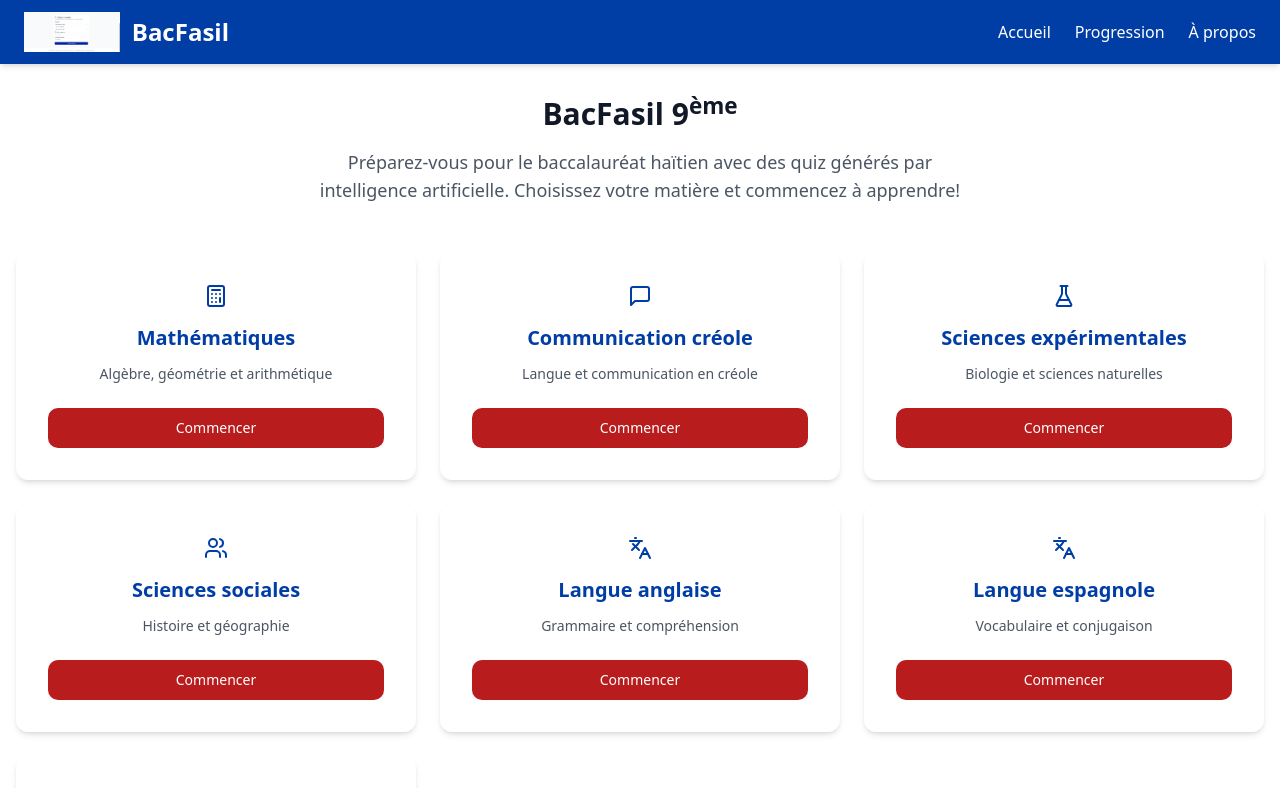
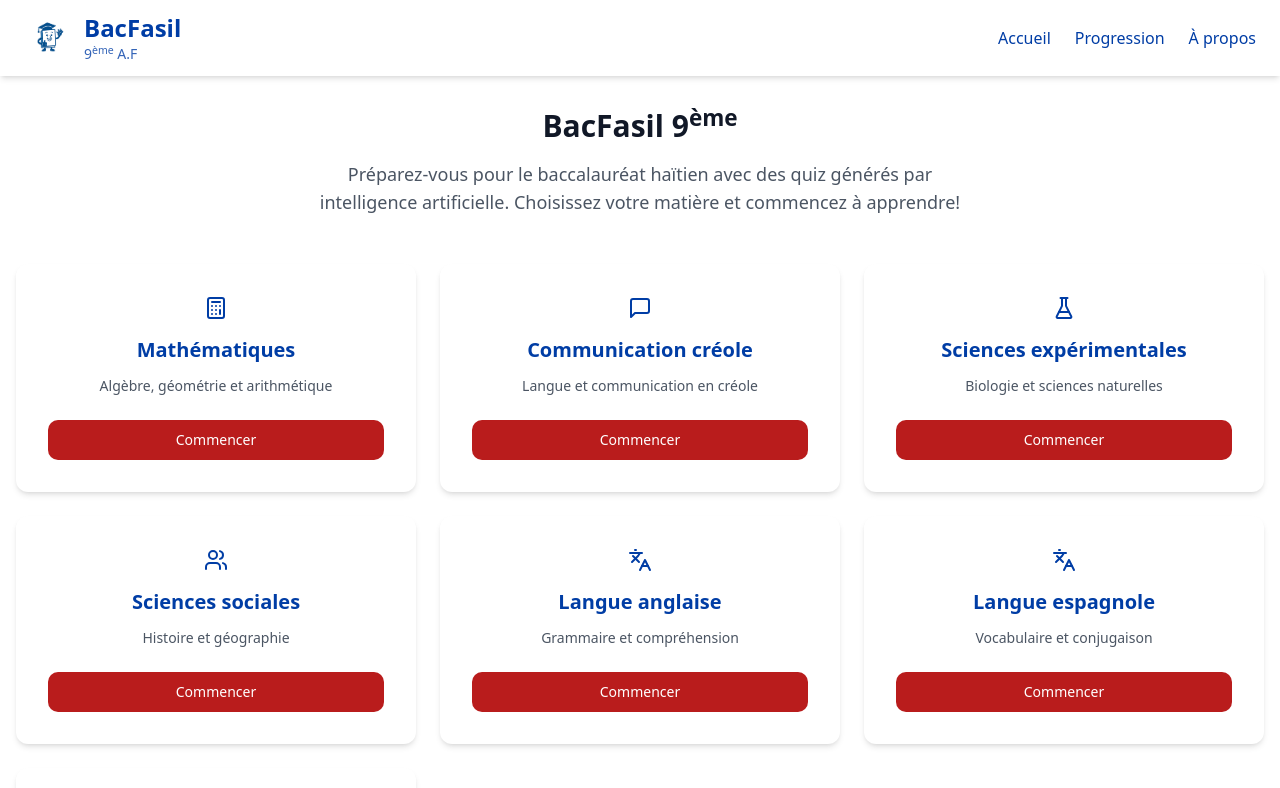
Before and after one commit to themerlin509/bacfasil-quiz-genie-9eme, a React (Vite) app: page / in a window 1280 px wide. Shown: the top 788 px of the page. Built offline with nearby package versions, Linux system fonts and the light colour scheme.

Commit message:
feat: Update site logo and name
- Changed the site logo to a white version.
- Updated the site name to "BacFasil 9ème A.F".
- Ensured the site functions correctly in production with Vercel.

```diff
--- a/index.html
+++ b/index.html
@@ -1,26 +1,28 @@
+
 <!DOCTYPE html>
-<html lang="en">
+<html lang="fr">
   <head>
     <meta charset="UTF-8" />
     <meta name="viewport" content="width=device-width, initial-scale=1.0" />
-    <title>bacfasil-quiz-genie-9eme</title>
-    <meta name="description" content="Lovable Generated Project" />
-    <meta name="author" content="Lovable" />
+    <title>BacFasil 9ème A.F - Préparation au baccalauréat haïtien</title>
+    <meta name="description" content="Préparez-vous au baccalauréat haïtien avec BacFasil 9ème A.F. Quiz et exercices interactifs pour toutes les matières." />
+    <meta name="author" content="BacFasil" />
 
-    <meta property="og:title" content="bacfasil-quiz-genie-9eme" />
-    <meta property="og:description" content="Lovable Generated Project" />
+    <meta property="og:title" content="BacFasil 9ème A.F" />
+    <meta property="og:description" content="Préparez-vous au baccalauréat haïtien avec BacFasil 9ème A.F" />
     <meta property="og:type" content="website" />
-    <meta property="og:image" content="https://lovable.dev/opengraph-image-p98pqg.png" />
+    <meta property="og:image" content="/lovable-uploads/63e6aa13-5392-4b4e-b719-8f3140cb8106.png" />
 
     <meta name="twitter:card" content="summary_large_image" />
-    <meta name="twitter:site" content="@lovable_dev" />
-    <meta name="twitter:image" content="https://lovable.dev/opengraph-image-p98pqg.png" />
+    <meta name="twitter:image" content="/lovable-uploads/63e6aa13-5392-4b4e-b719-8f3140cb8106.png" />
+
+    <link rel="icon" href="/lovable-uploads/63e6aa13-5392-4b4e-b719-8f3140cb8106.png" type="image/png">
+    <!-- IMPORTANT: DO NOT REMOVE THIS SCRIPT TAG OR THIS VERY COMMENT! -->
+    <script src="https://cdn.gpteng.co/gptengineer.js" type="module"></script>
   </head>
 
   <body>
     <div id="root"></div>
-    <!-- IMPORTANT: DO NOT REMOVE THIS SCRIPT TAG OR THIS VERY COMMENT! -->
-    <script src="https://cdn.gpteng.co/gptengineer.js" type="module"></script>
     <script type="module" src="/src/main.tsx"></script>
   </body>
 </html>
--- a/src/components/Header.tsx
+++ b/src/components/Header.tsx
@@ -9,29 +9,32 @@ const Header = () => {
   const [isOpen, setIsOpen] = useState(false);
 
   return (
-    <header className="bg-primary text-white shadow-md">
+    <header className="bg-white text-primary shadow-md">
       <div className="container mx-auto py-3 px-6 flex justify-between items-center">
         <Link to="/" className="flex items-center space-x-3">
           <img
-            src="/lovable-uploads/76c3c6c2-8fa3-495d-9eb5-3e4504189fce.png"
+            src="/lovable-uploads/63e6aa13-5392-4b4e-b719-8f3140cb8106.png"
             alt="BacFasil Logo"
-            className="h-10 w-auto"
+            className="h-12 w-auto"
           />
-          <h1 className="text-2xl font-bold">BacFasil</h1>
+          <div className="flex flex-col">
+            <h1 className="text-2xl font-bold text-primary">BacFasil</h1>
+            <span className="text-sm text-primary/80">9<sup>ème</sup> A.F</span>
+          </div>
         </Link>
 
         {/* Desktop Navigation */}
         <nav className="hidden md:flex space-x-6">
-          <Link to="/" className="hover:text-secondary transition-colors">Accueil</Link>
-          <Link to="/progress" className="hover:text-secondary transition-colors">Progression</Link>
-          <Link to="/about" className="hover:text-secondary transition-colors">À propos</Link>
+          <Link to="/" className="text-primary hover:text-secondary transition-colors">Accueil</Link>
+          <Link to="/progress" className="text-primary hover:text-secondary transition-colors">Progression</Link>
+          <Link to="/about" className="text-primary hover:text-secondary transition-colors">À propos</Link>
         </nav>
 
         {/* Mobile Navigation */}
         <div className="md:hidden">
           <Sheet open={isOpen} onOpenChange={setIsOpen}>
             <SheetTrigger asChild>
-              <Button variant="ghost" size="icon" className="text-white">
+              <Button variant="ghost" size="icon" className="text-primary">
                 <Menu />
                 <span className="sr-only">Menu</span>
               </Button>
@@ -40,21 +43,21 @@ const Header = () => {
               <nav className="flex flex-col space-y-4 mt-8">
                 <Link
                   to="/"
-                  className="text-lg hover:text-primary transition-colors"
+                  className="text-lg text-primary hover:text-secondary transition-colors"
                   onClick={() => setIsOpen(false)}
                 >
                   Accueil
                 </Link>
                 <Link
                   to="/progress"
-                  className="text-lg hover:text-primary transition-colors"
+                  className="text-lg text-primary hover:text-secondary transition-colors"
                   onClick={() => setIsOpen(false)}
                 >
                   Progrès
                 </Link>
                 <Link
                   to="/about"
-                  className="text-lg hover:text-primary transition-colors"
+                  className="text-lg text-primary hover:text-secondary transition-colors"
                   onClick={() => setIsOpen(false)}
                 >
                   À propos
```
Also changed, not shown: public/lovable-uploads/63e6aa13-5392-4b4e-b719-8f3140cb8106.png (added).
